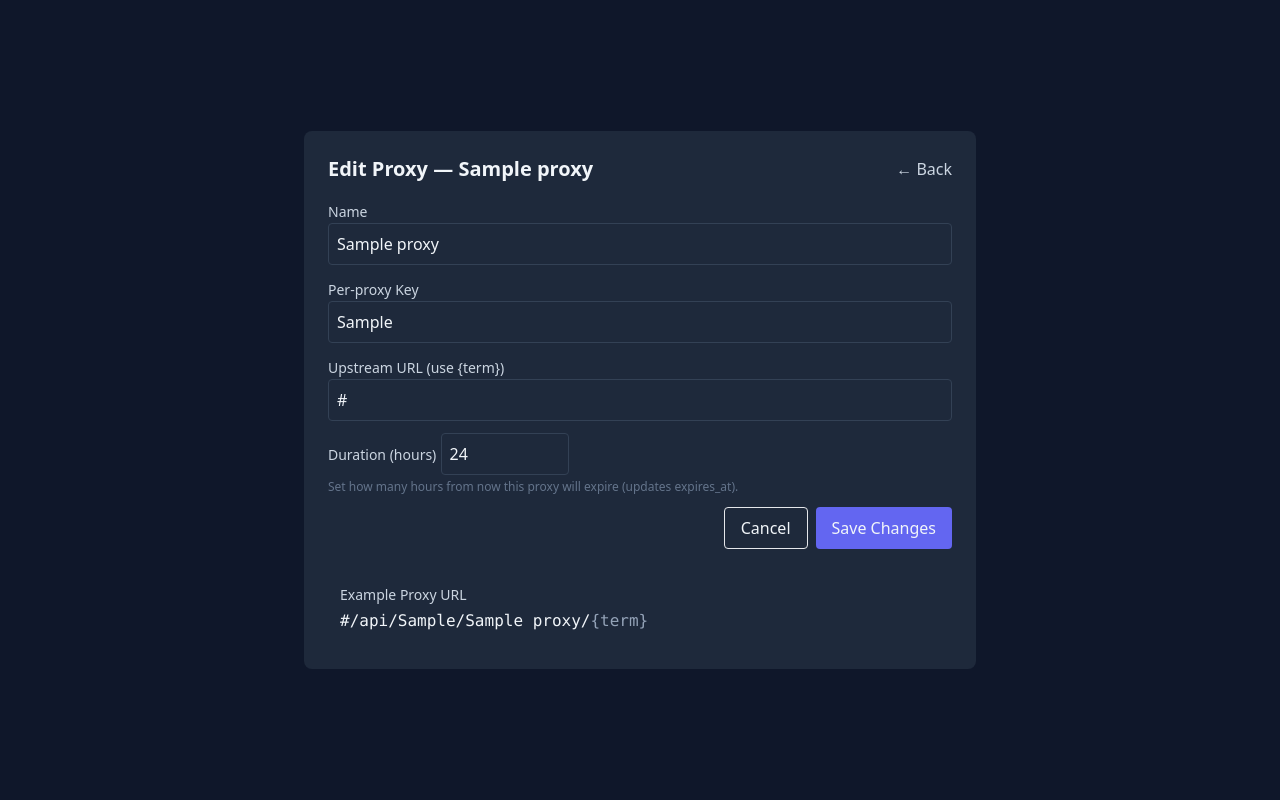
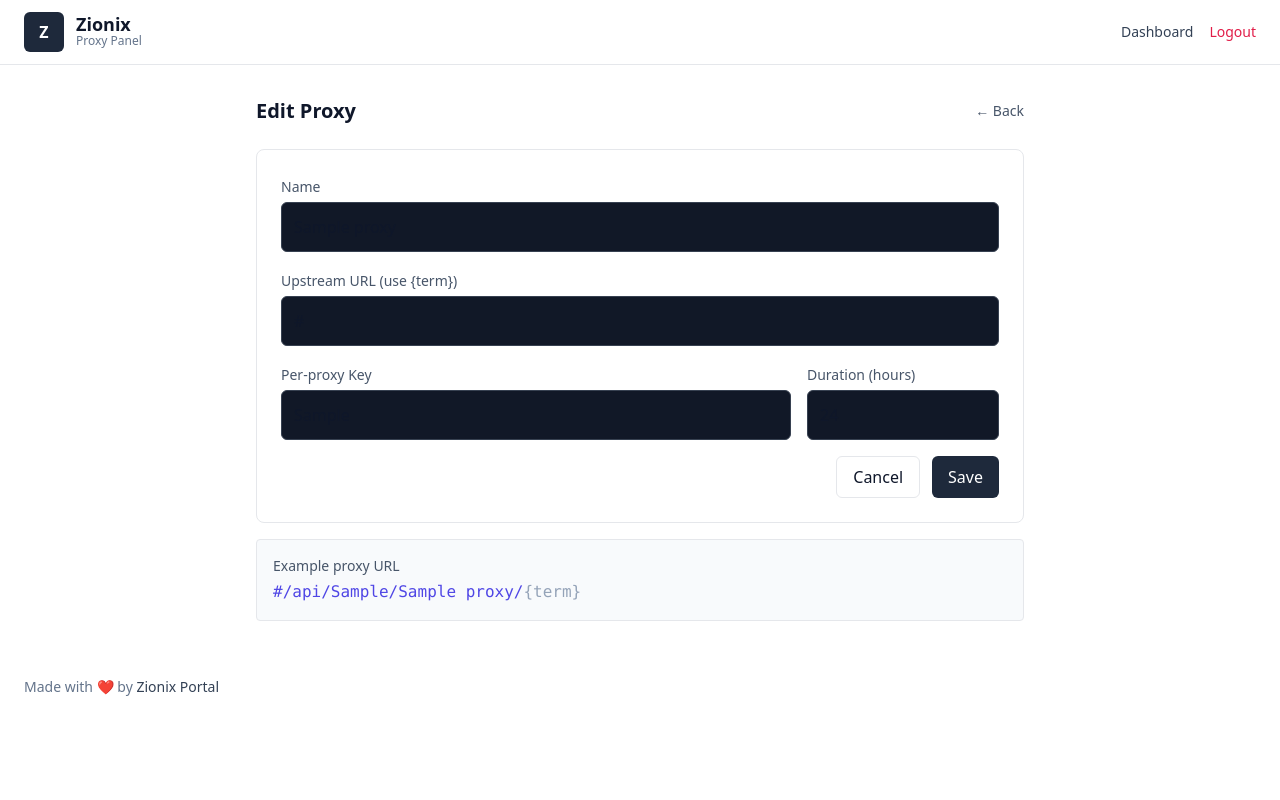
Before and after one commit to zionixportal/Zionix-panel, a Flask app: template templates/edit.html in a window 1280 px wide. Run offline with Flask 3, Linux system fonts and the light colour scheme; the template is opened without the code that fills it: most values are stand-ins (such as "Sample title", 1, 10 or a date in 2020); some libraries are stand-ins or nearby versions.

Commit message:
Update edit.html

```diff
--- a/templates/edit.html
+++ b/templates/edit.html
@@ -1,54 +1,48 @@
-<!doctype html>
-<html lang="en">
-<head>
-  <meta charset="utf-8"/>
-  <meta name="viewport" content="width=device-width,initial-scale=1"/>
-  <title>Edit Proxy — {{ proxy.name if proxy else 'Not found' }}</title>
-  <script src="https://cdn.tailwindcss.com"></script>
-</head>
-<body class="bg-slate-900 text-slate-100 min-h-screen flex items-center justify-center">
-  <div class="bg-slate-800 p-6 rounded-lg w-full max-w-2xl">
-    <div class="flex items-center justify-between mb-4">
-      <h2 class="text-xl font-semibold">Edit Proxy — {{ proxy.name }}</h2>
-      <a href="/dashboard" class="text-slate-300">← Back</a>
+{% extends "base.html" %}
+{% block content %}
+
+<div class="max-w-3xl mx-auto">
+  <div class="flex items-center justify-between mb-6">
+    <h2 class="text-xl font-semibold">Edit Proxy</h2>
+    <a href="/dashboard" class="text-sm text-slate-600">← Back</a>
   </div>
 
   {% if not proxy %}
-      <div class="text-red-400">Proxy not found.</div>
+    <div class="p-6 bg-rose-50 text-rose-700 rounded">Proxy not found.</div>
   {% else %}
-      <form method="POST" action="/edit/{{ proxy.id }}" class="space-y-3">
+    <form method="POST" action="/edit/{{ proxy.id }}" class="bg-white border rounded-lg p-6 space-y-4">
       <div>
-          <label class="text-sm text-slate-300">Name</label>
-          <input name="name" value="{{ proxy.name }}" required class="w-full p-2 rounded bg-transparent border border-slate-700">
+        <label class="text-sm text-slate-600">Name</label>
+        <input name="name" value="{{ proxy.name }}" required class="mt-1 p-3 border rounded-md w-full">
       </div>
 
       <div>
-          <label class="text-sm text-slate-300">Per-proxy Key</label>
-          <input name="api_key" value="{{ proxy.api_key }}" required class="w-full p-2 rounded bg-transparent border border-slate-700">
+        <label class="text-sm text-slate-600">Upstream URL (use {term})</label>
+        <input name="api_url" value="{{ proxy.api_url }}" required class="mt-1 p-3 border rounded-md w-full">
       </div>
 
-        <div>
-          <label class="text-sm text-slate-300">Upstream URL (use {term})</label>
-          <input name="api_url" value="{{ proxy.api_url }}" required class="w-full p-2 rounded bg-transparent border border-slate-700">
+      <div class="flex gap-4">
+        <div class="flex-1">
+          <label class="text-sm text-slate-600">Per-proxy Key</label>
+          <input name="api_key" value="{{ proxy.api_key }}" required class="mt-1 p-3 border rounded-md w-full">
+        </div>
+        <div class="w-48">
+          <label class="text-sm text-slate-600">Duration (hours)</label>
+          <input name="duration" type="number" min="1" value="24" class="mt-1 p-3 border rounded-md w-full">
+        </div>
       </div>
 
-        <div>
-          <label class="text-sm text-slate-300">Duration (hours)</label>
-          <input name="duration" type="number" min="1" value="24" class="w-32 p-2 rounded bg-transparent border border-slate-700">
-          <p class="text-xs text-slate-500 mt-1">Set how many hours from now this proxy will expire (updates expires_at).</p>
-        </div>
-
-        <div class="flex justify-end gap-2 mt-4">
-          <a href="/dashboard" class="px-4 py-2 rounded border">Cancel</a>
-          <button class="px-4 py-2 bg-indigo-500 rounded">Save Changes</button>
+      <div class="flex justify-end gap-3">
+        <a href="/dashboard" class="px-4 py-2 border rounded-md">Cancel</a>
+        <button class="px-4 py-2 bg-slate-800 text-white rounded-md">Save</button>
       </div>
     </form>
 
-      <section class="mt-6 bg-white/3 p-3 rounded">
-        <div class="text-sm text-slate-300">Example Proxy URL</div>
-        <div class="font-mono mt-1">{{ base_url }}/api/{{ proxy.api_key }}/{{ proxy.name }}/<span class="text-slate-400">{term}</span></div>
-      </section>
+    <div class="mt-4 p-4 bg-slate-50 rounded border">
+      <div class="text-sm text-slate-600">Example proxy URL</div>
+      <div class="font-mono mt-1 text-indigo-600">{{ base_url }}/api/{{ proxy.api_key }}/{{ proxy.name }}/<span class="text-slate-400">{term}</span></div>
+    </div>
   {% endif %}
 </div>
-</body>
-            </html>
+
+{% endblock %}
```
Lines whose indentation alone changed are shown as unchanged.
